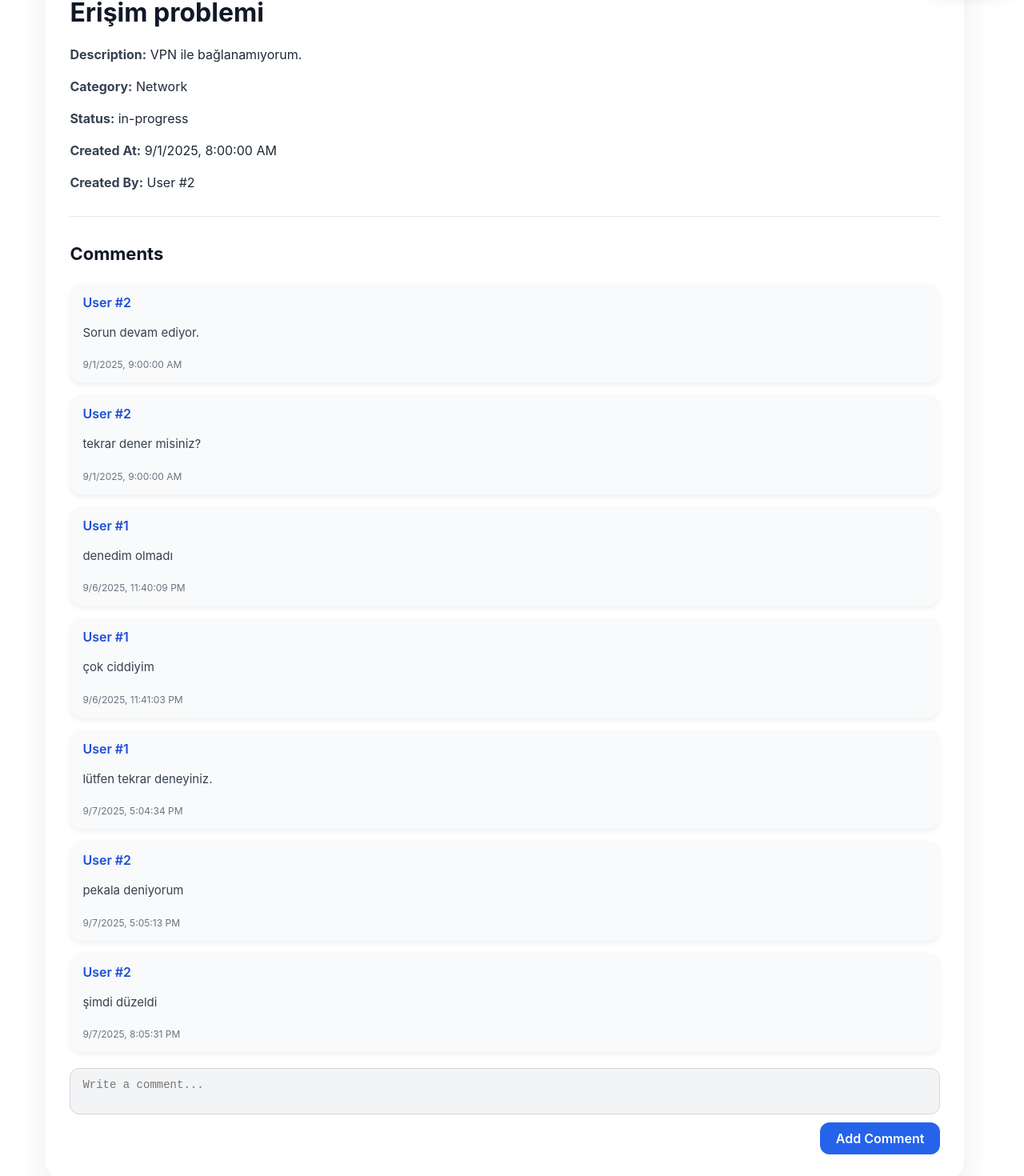
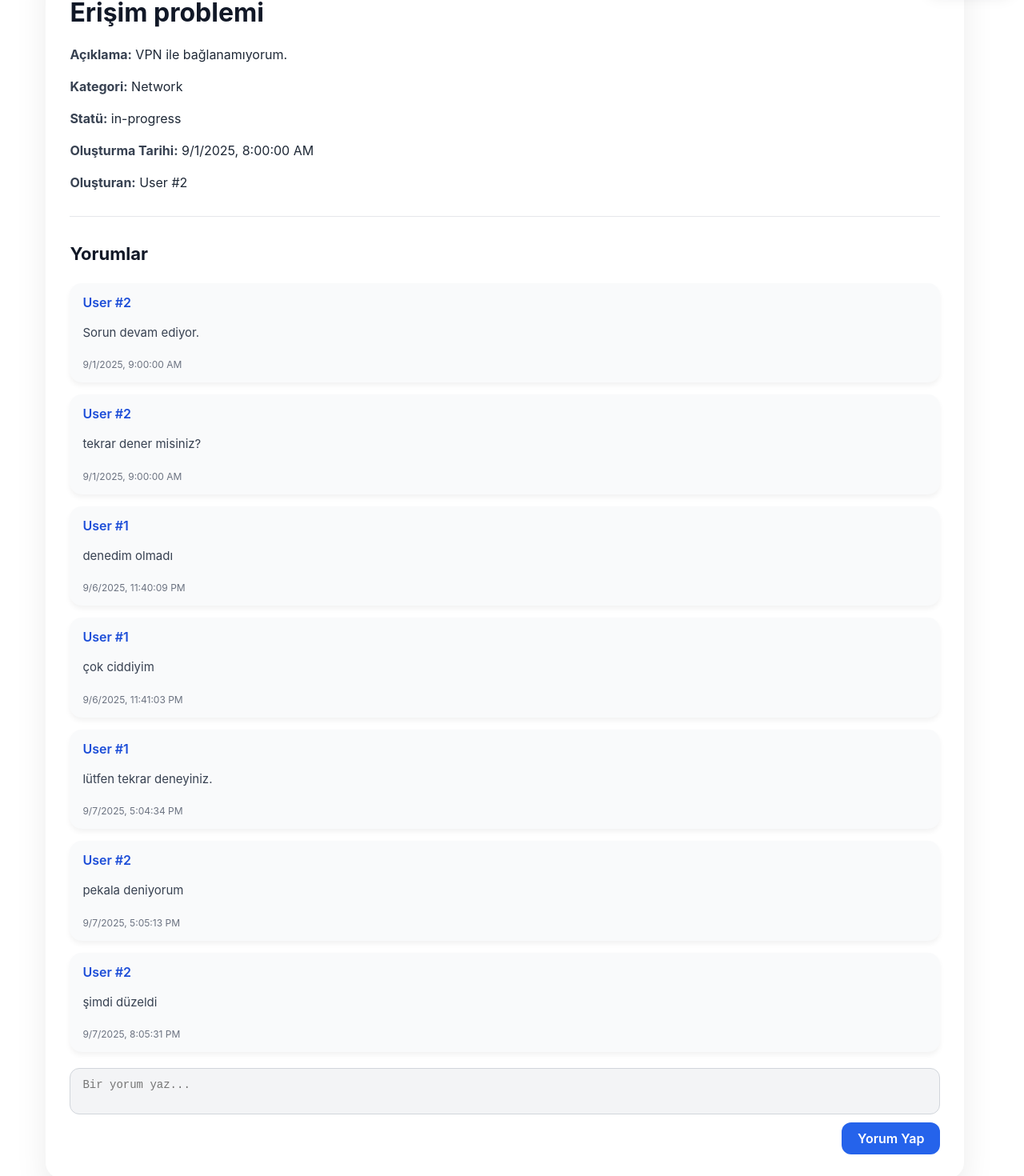
Before and after one commit to mhmtlmetin/ticket-system, a React (Vite) app: page /requests/1 in a window 1280 px wide. Shown: the part 135-1605 px from the top of the page at 80% size. Built offline with nearby package versions, Linux system fonts and the light colour scheme; data requests are answered from the project's data file; sample sign-in values are in the browser's storage.

Commit message:
dil dosyaları eklendi

```diff
--- a/src/assets/i18n/i18n.js
+++ b/src/assets/i18n/i18n.js
@@ -7,28 +7,46 @@ i18n.use(initReactI18next).init({
       translation: {
         welcome: "Welcome",
         login: "Login",
-        username:"Usenname",
-        password:"Password",
-        search:"Search by title, category or status...",
-        addNewTicket:"Add New Ticket",
-        detail:"Detail",
-        username_required:"Username is required",
-        password_required:"Password is required"
+        username: "Usenname",
+        password: "Password",
+        search: "Search by title, category or status...",
+        addNewTicket: "Add New Ticket",
+        detail: "Detail",
+        username_required: "Username is required",
+        password_required: "Password is required",
+        description: "Description",
+        category: "Category",
+        status: "Status",
+        createdAt: "Created-at",
+        createdBy: "created-by",
+        save: "Save",
+        comments:"Comments",
+        addComment:"Add Comment",
+        writeComment:"Write a comment..."
       },
     },
     tr: {
       translation: {
         welcome: "Hoşgeldiniz",
         login: "Giriş Yap",
-        username:"Kullanıcı Adı",
-        password:"Şifre",
-        search:"Başlık, kategori veya statuse göre ara",
-        addNewTicket:"Yeni Talep Ekle",
-        detail:"Detay",
-        username_required:"Kullanıcı adı boş olamaz",
-        password_required:"Şifre alanı boş olamaz"
+        username: "Kullanıcı Adı",
+        password: "Şifre",
+        search: "Başlık, kategori veya statuse göre ara",
+        addNewTicket: "Yeni Talep Ekle",
+        detail: "Detay",
+        username_required: "Kullanıcı adı boş olamaz",
+        password_required: "Şifre alanı boş olamaz",
+        description: "Açıklama",
+        category: "Kategori",
+        status: "Statü",
+        createdAt: "Oluşturma Tarihi",
+        createdBy: "Oluşturan",
+        save: "Kaydet",
+        comments:"Yorumlar",
+        addComment:"Yorum Yap",
+        writeComment:"Bir yorum yaz..."
       },
-    }
+    },
   },
   lng: localStorage.getItem("lang") || "tr",
   fallbackLng: "en",
--- a/src/pages/ticketDetail.jsx
+++ b/src/pages/ticketDetail.jsx
@@ -1,18 +1,20 @@
 import React from "react";
 import { useState, useEffect } from "react";
 import { data, useParams } from "react-router-dom";
+import { useTranslation } from "react-i18next";
 import {
   useGetTicketQuery,
   useGetCommentsByRequestIdQuery,
   useAddCommentMutation,
   useGetUserByAuthorIdQuery,
-  useUpdateTicketMutation
+  useUpdateTicketMutation,
 } from "../services/tickets.service";
 import { ToastContainer, toast } from "react-toastify";
 import "react-toastify/dist/ReactToastify.css";
-import '../styles/ticketDetail.scss'
+import "../styles/ticketDetail.scss";
 
 function TicketDetail() {
+  const { t } = useTranslation();
   const authorId = localStorage.getItem("userName");
   const { id } = useParams();
   const [text, setText] = useState("");
@@ -46,7 +48,6 @@ function TicketDetail() {
     try {
       await updateTicket({ id: ticket.id, status: newStatus }).unwrap();
       toast.success("İşlem başarılı!");
-
     } catch (err) {
       toast.error("Bir hata oluştu!");
     }
@@ -68,28 +69,41 @@ function TicketDetail() {
 
       <div className="ticket-detail">
         <h2>{ticket?.title}</h2>
-    <p><strong>Description:</strong> {ticket?.description}</p>
-    <p><strong>Category:</strong> {ticket?.category}</p>
-    <p><strong>Status:</strong> {ticket?.status}</p>
-    <p><strong>Created At:</strong> {new Date(ticket?.createdAt).toLocaleString()}</p>
-    <p><strong>Created By:</strong> User #{ticket?.createdBy}</p>
+        <p>
+          <strong>{t("description")}:</strong> {ticket?.description}
+        </p>
+        <p>
+          <strong>{t("category")}:</strong> {ticket?.category}
+        </p>
+        <p>
+          <strong>{t("status")}:</strong> {ticket?.status}
+        </p>
+        <p>
+          <strong>{t("createdAt")}:</strong>{" "}
+          {new Date(ticket?.createdAt).toLocaleString()}
+        </p>
+        <p>
+          <strong>{t("createdBy")}:</strong> User #{ticket?.createdBy}
+        </p>
       </div>
-
 
       {authorId === "1" && (
         <div className="status-update">
-      <h3>Status Update</h3>
-      <select value={newStatus} onChange={(e) => setNewStatus(e.target.value)}>
+          <h3>{t("Description")} Status Update</h3>
+          <select
+            value={newStatus}
+            onChange={(e) => setNewStatus(e.target.value)}
+          >
             <option value="open">Open</option>
             <option value="in-progress">In Progress</option>
             <option value="closed">Closed</option>
           </select>
-      <button onClick={handleStatusChange}>Save</button>
+          <button onClick={handleStatusChange}>{t("Description")} Save</button>
         </div>
       )}
 
       <div className="ticket-comments">
-    <h3>Comments</h3>
+        <h3>{t("comments")}</h3>
         <ul>
           {comments?.length === 0 && <p>Henüz yorum yok.</p>}
           {comments?.map((c) => (
@@ -107,13 +121,12 @@ function TicketDetail() {
           <textarea
             value={text}
             onChange={(e) => setText(e.target.value)}
-        placeholder="Write a comment..."
+            placeholder={t("writeComment")}
           />
-      <button type="submit">Add Comment</button>
+          <button type="submit">{t("addComment")}</button>
         </form>
       </div>
     </div>
-
   );
 }
 
--- a/src/styles/userDashboard.scss
+++ b/src/styles/userDashboard.scss
@@ -7,7 +7,7 @@
     display: flex;
     align-items: center;
     justify-content: space-between;
-    margin-left: 12%;
+    margin-left: 13%;
     gap: 2%;
     .add-ticket {
       width: 35%;
```
Lines whose indentation alone changed are shown as unchanged.
